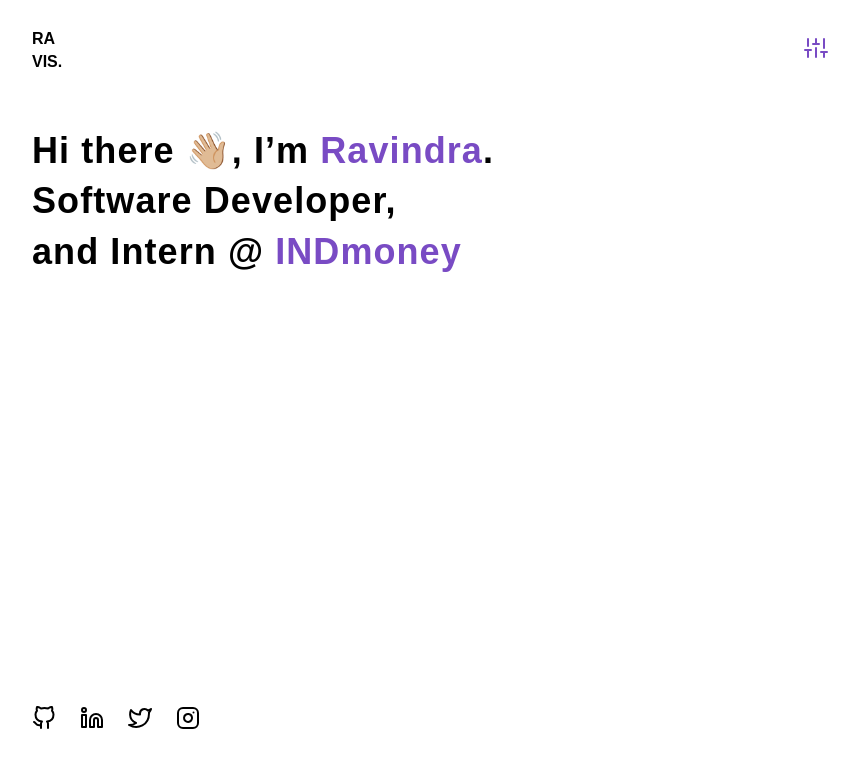
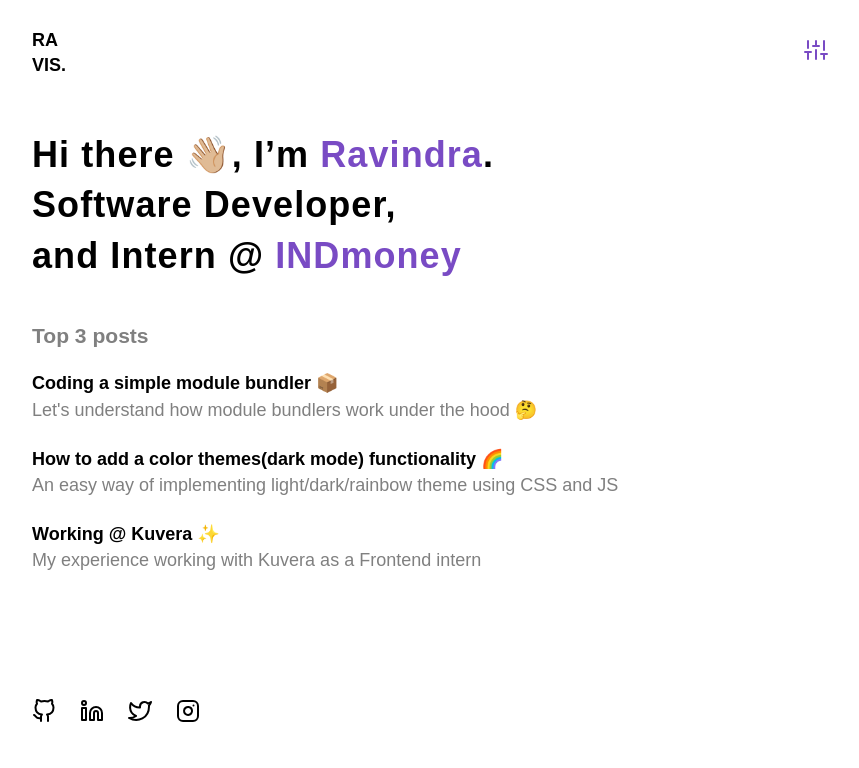
Before and after one commit to ravvis/ravvis, a Next.js app: page / in a window 1280 px wide. Shown: the top 768 px of the page, without its empty margins (208-1067 px from the left). Built offline with nearby package versions, Linux system fonts and the light colour scheme; a web font is replaced by a local one.

Commit message:
feat: top 3 posts

```diff
--- a/@types/posts.d.ts
+++ b/@types/posts.d.ts
@@ -1,7 +1,8 @@
 export type PostType = {
     title: string,
     href: string,
-    coverImage: string
+    coverImage?: string,
+    subtitle?: string
 }
 
 export type PostListType = PostType[]
--- a/pages/index.tsx
+++ b/pages/index.tsx
@@ -1,10 +1,10 @@
 import About from "../src/components-v2/about/About";
 import PageLayout from "../src/components-v2/layouts/PageLayout";
-// import Posts from "../src/components-v2/posts/Posts";
+import Posts from "../src/components-v2/posts/Posts";
 
 export default function Index() {
   return <PageLayout>
     <About/>
-    {/*<Posts/>*/}
+    <Posts/>
   </PageLayout>
 }
--- a/src/components-v2/footer/Footer.module.css
+++ b/src/components-v2/footer/Footer.module.css
@@ -17,6 +17,9 @@
 .footerLink {
   margin-right: 24px;
 }
+.footerLink:hover{
+  color: var(--fav-color);
+}
 .footerLinkWrapper{
   margin-top: 16px;
   margin-bottom: 16px;
--- a/src/components-v2/posts/Post.module.css
+++ b/src/components-v2/posts/Post.module.css
@@ -27,8 +27,19 @@
   font-weight: bold;
 }
 
-.description {
-
+.subtitle {
+  vertical-align: middle;
+}
+.descriptionReadMore{
+  display: none;
+  font-size: 0.8rem;
+  font-weight: 600;
+  margin-left: 24px;
+  vertical-align: middle;
+  animation-duration: 0.4s;
+}
+.post:hover .descriptionReadMore{
+  display: inline-block;
 }
 
 @media (max-width: 768px) {
--- a/src/components-v2/posts/Post.tsx
+++ b/src/components-v2/posts/Post.tsx
@@ -1,23 +1,29 @@
 import Link from "next/link";
+import styles from "./Post.module.css";
 import Image from "next/image";
-import styles from "./Post.module.css";
+import classNames from "classnames";
+import {PostType} from "../../../@types/posts";
 
-export default function Post({ href, title, coverImage } : { href: string, title: string, coverImage: string }){
+export default function Post({ href, title, subtitle, coverImage } : PostType){
 	return <Link href={href}>
 		<a className={styles.post}>
-			<div className={styles.image}>
-				<figure>
-					<Image
-						src={coverImage as any}
-						alt={title}
-						layout="fill"
-						objectFit="contain"
-					/>
-				</figure>
-			</div>
+			{/*<div className={styles.image}>*/}
+			{/*	<figure>*/}
+			{/*		<Image*/}
+			{/*			src={coverImage as any}*/}
+			{/*			alt={title}*/}
+			{/*			layout="fill"*/}
+			{/*			objectFit="contain"*/}
+			{/*		/>*/}
+			{/*	</figure>*/}
+			{/*</div>*/}
 			<div>
 				<div className={styles.title}>
 					{ title }
+				</div>
+				<div>
+					<span className={classNames(styles.subtitle, "textMuted")}>{ subtitle }</span>
+					<span className={classNames(styles.descriptionReadMore, "favLink", "movingRightAnimation")}>Read post &#8594;</span>
 				</div>
 			</div>
 		</a>
--- a/src/components-v2/posts/Posts.tsx
+++ b/src/components-v2/posts/Posts.tsx
@@ -1,15 +1,32 @@
-import useSWR from 'swr';
 import { PostListType } from "../../../@types/posts";
 import Post from "./Post";
+import classNames from "classnames";
 
 export default function Posts(){
-    const { data } = useSWR('/api/posts');
-    const posts: PostListType = data ? data.posts : [];
+  const posts : PostListType = [
+    {
+      title: "Coding a simple module bundler 📦",
+      href: "https://ravvis.hashnode.dev/coding-a-simple-module-bundler",
+      subtitle: "Let's understand how module bundlers work under the hood 🤔"
+    },
+    {
+      title: "How to add a color themes(dark mode) functionality 🌈",
+      href: "https://ravvis.hashnode.dev/how-to-add-a-themes-functionality",
+      subtitle: "An easy way of implementing light/dark/rainbow theme using CSS and JS\n"
+    },
+    {
+      title: "Working @ Kuvera ✨",
+      href: "https://ravvis.hashnode.dev/working-at-kuvera",
+      subtitle: "My experience working with Kuvera as a Frontend intern"
+    },
+  ];
 
-    if(!posts || !posts.length) return null;
-    return <div className="movingUpAnimation">
-        {
-            posts.map((post, index) => <div key={index}><Post {...post}/></div>)
-        }
-    </div>;
+  return <div className="movingUpAnimation">
+    <h3 className="textMuted">
+      Top {posts.length} posts
+    </h3>
+    {
+      posts.map((post, index) => <div key={index}><Post {...post}/></div>)
+    }
+  </div>;
 }
--- a/src/index.css
+++ b/src/index.css
@@ -4,6 +4,7 @@
   --bg-color: white;
   --surface: white;
   --font-color: black;
+  --font-color-muted: grey;
   --bg-color-dark: #121212;
   --surface-dark: #121212;
   --font-color-dark: white;
@@ -17,6 +18,7 @@
 
 [data-theme='dark'] {
   --bg-color: #121212;
+  --font-color-muted: rgb(110, 118, 125);
   --surface: #121212;
   --font-color: white;
   --backdrop-color: rgba(91, 112, 131, 0.4);
@@ -50,11 +52,11 @@
 }
 
 html {
-  font-size: 16px;
+  font-size: 18px;
 }
 @media (max-width: 579px) {
   html {
-    font-size: 14px;
+    font-size: 16px;
   }
 }
 
@@ -144,6 +146,14 @@
   animation: 1s ease 0.2s 1 normal forwards running movingUpAnimation;
 }
 
+.movingRightAnimation {
+  z-index: 0;
+  transform: translateX(30px);
+  opacity: 0;
+  animation: 1s ease 0.2s 1 normal forwards running movingRightAnimation;
+}
+
+
 @media (min-width: 959px) {
   .heading {
     font-size: 40px;
@@ -157,6 +167,16 @@
   }
   100% {
     transform: translateY(0);
+    opacity: 1;
+  }
+}
+@keyframes movingRightAnimation {
+  0% {
+    transform: translateX(-30px);
+    opacity: 0;
+  }
+  100% {
+    transform: translateX(0);
     opacity: 1;
   }
 }
@@ -176,3 +196,6 @@
 .textDark{
   color: white;
 }
+.textMuted{
+  color: var(--font-color-muted);
+}
```
